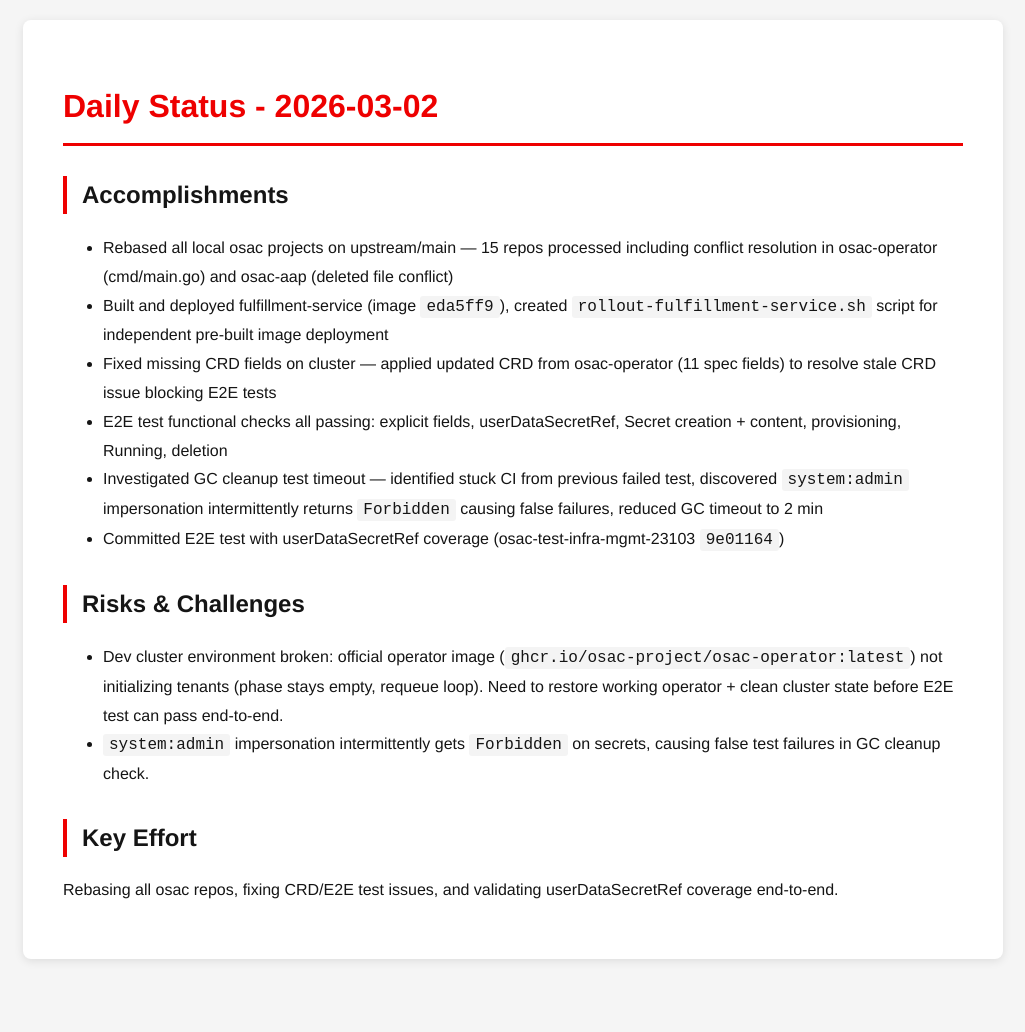
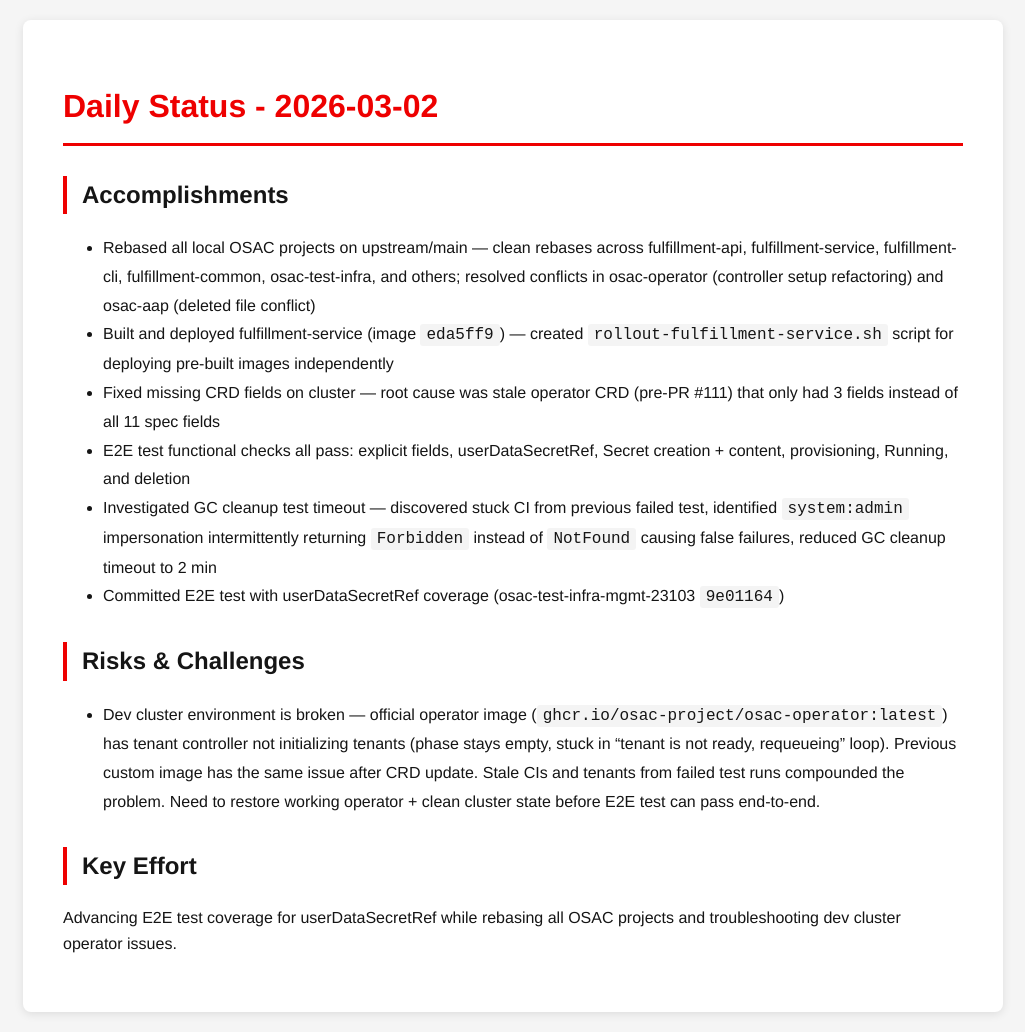
Before and after one commit to tzvatot/daily-status, a Jekyll site: the page built from 2026-03-02.md, in a window 1280 px wide. Shown: the whole page, without its empty margins (127-1152 px from the left). Built offline with Jekyll 4.4.1, drawn with Linux system fonts in a browser that asks for light colours; before the commit the page ends 979 px from its top, so only the background shows below that.

Commit message:
Daily status update - 2026-03-02

```diff
--- a/2026-03-02.md
+++ b/2026-03-02.md
@@ -7,16 +7,15 @@ date: 2026-03-02
 # Daily Status - 2026-03-02
 
 ## Accomplishments
-- Rebased all local osac projects on upstream/main — 15 repos processed including conflict resolution in osac-operator (cmd/main.go) and osac-aap (deleted file conflict)
-- Built and deployed fulfillment-service (image `eda5ff9`), created `rollout-fulfillment-service.sh` script for independent pre-built image deployment
-- Fixed missing CRD fields on cluster — applied updated CRD from osac-operator (11 spec fields) to resolve stale CRD issue blocking E2E tests
-- E2E test functional checks all passing: explicit fields, userDataSecretRef, Secret creation + content, provisioning, Running, deletion
-- Investigated GC cleanup test timeout — identified stuck CI from previous failed test, discovered `system:admin` impersonation intermittently returns `Forbidden` causing false failures, reduced GC timeout to 2 min
+- Rebased all local OSAC projects on upstream/main — clean rebases across fulfillment-api, fulfillment-service, fulfillment-cli, fulfillment-common, osac-test-infra, and others; resolved conflicts in osac-operator (controller setup refactoring) and osac-aap (deleted file conflict)
+- Built and deployed fulfillment-service (image `eda5ff9`) — created `rollout-fulfillment-service.sh` script for deploying pre-built images independently
+- Fixed missing CRD fields on cluster — root cause was stale operator CRD (pre-PR #111) that only had 3 fields instead of all 11 spec fields
+- E2E test functional checks all pass: explicit fields, userDataSecretRef, Secret creation + content, provisioning, Running, and deletion
+- Investigated GC cleanup test timeout — discovered stuck CI from previous failed test, identified `system:admin` impersonation intermittently returning `Forbidden` instead of `NotFound` causing false failures, reduced GC cleanup timeout to 2 min
 - Committed E2E test with userDataSecretRef coverage (osac-test-infra-mgmt-23103 `9e01164`)
 
 ## Risks & Challenges
-- Dev cluster environment broken: official operator image (`ghcr.io/osac-project/osac-operator:latest`) not initializing tenants (phase stays empty, requeue loop). Need to restore working operator + clean cluster state before E2E test can pass end-to-end.
-- `system:admin` impersonation intermittently gets `Forbidden` on secrets, causing false test failures in GC cleanup check.
+- Dev cluster environment is broken — official operator image (`ghcr.io/osac-project/osac-operator:latest`) has tenant controller not initializing tenants (phase stays empty, stuck in "tenant is not ready, requeueing" loop). Previous custom image has the same issue after CRD update. Stale CIs and tenants from failed test runs compounded the problem. Need to restore working operator + clean cluster state before E2E test can pass end-to-end.
 
 ## Key Effort
-Rebasing all osac repos, fixing CRD/E2E test issues, and validating userDataSecretRef coverage end-to-end.
+Advancing E2E test coverage for userDataSecretRef while rebasing all OSAC projects and troubleshooting dev cluster operator issues.
```
